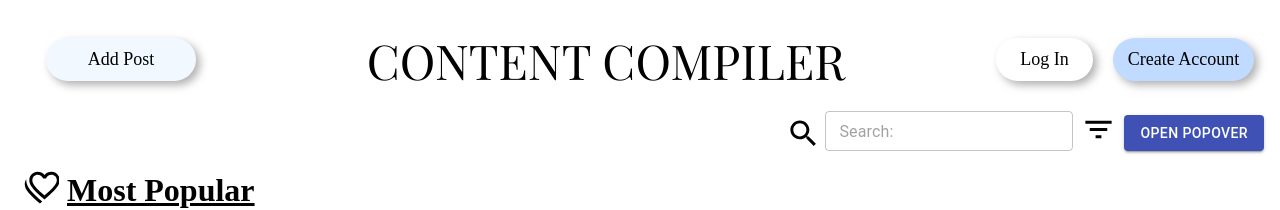
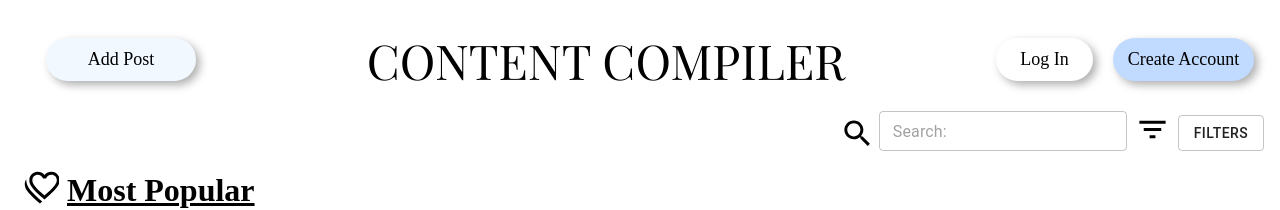
Before and after one commit to Edwu29/Content-Compiler, a React (Create React App) app in the folder frontend/: page / in a window 1280 px wide. Shown: the top 210 px of the page. Built offline with nearby package versions, Linux system fonts and the light colour scheme.

Commit message:
Changed button to outlined

```diff
--- a/frontend/src/App.js
+++ b/frontend/src/App.js
@@ -80,8 +80,8 @@ function MyPopover() {
 
   return (
     <div>
-      <Button aria-describedby={id} variant="contained" color="primary" onClick={handleClick}>
-        Open Popover
+      <Button aria-describedby={id} variant="outlined" onClick={handleClick}>
+        Filters
       </Button>
       <Popover
         id={id}
```
